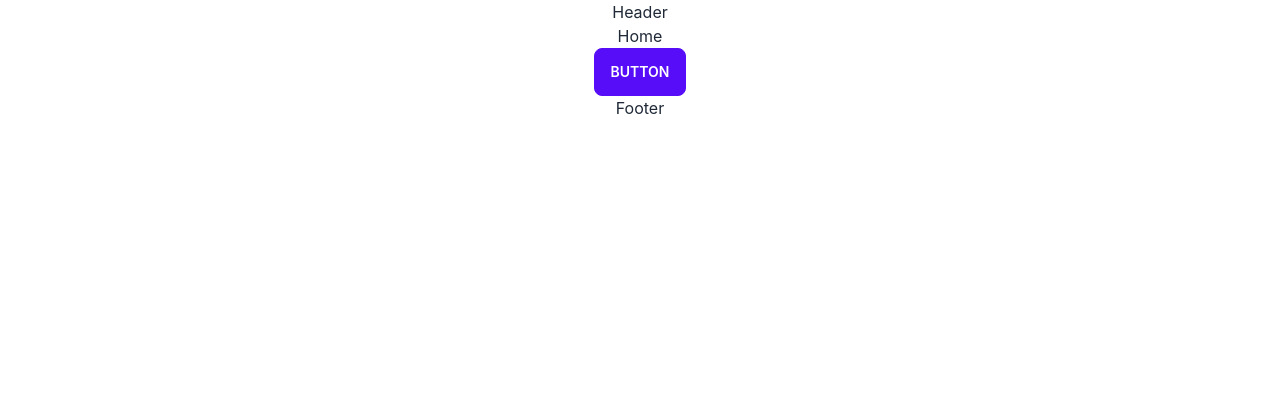
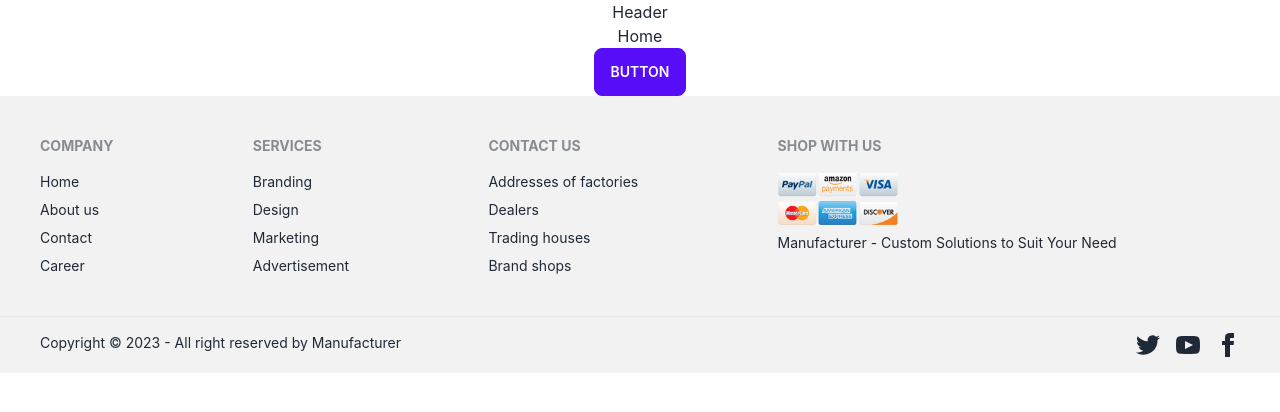
Before and after one commit to crescentpartha/Manufacturer, a React (Create React App) app in the folder manufacturer/: page / in a window 1280 px wide. Shown: the top 412 px of the page. Built offline with nearby package versions, Linux system fonts and the light colour scheme.

Commit message:
Footer section added

```diff
--- a/manufacturer/src/components/Shared/Footer.js
+++ b/manufacturer/src/components/Shared/Footer.js
@@ -1,9 +1,52 @@
 import React from 'react';
+import { Link } from 'react-router-dom';
+import payment from '../../images/payment.png';
 
 const Footer = () => {
     return (
         <div>
-            <h2>Footer</h2>
+            <footer className="footer p-10 bg-base-200 text-base-content">
+                <div>
+                    <span className="footer-title">Company</span>
+                    <Link className="link link-hover">Home</Link>
+                    <Link className="link link-hover">About us</Link>
+                    <Link className="link link-hover">Contact</Link>
+                    <Link className="link link-hover">Career</Link>
+                </div>
+                <div>
+                    <span className="footer-title">Services</span>
+                    <Link className="link link-hover">Branding</Link>
+                    <Link className="link link-hover">Design</Link>
+                    <Link className="link link-hover">Marketing</Link>
+                    <Link className="link link-hover">Advertisement</Link>
+                </div>
+                <div>
+                    <span className="footer-title">Contact us</span>
+                    <Link className="link link-hover">Addresses of factories</Link>
+                    <Link className="link link-hover">Dealers</Link>
+                    <Link className="link link-hover">Trading houses</Link>
+                    <Link className="link link-hover">Brand shops</Link>
+                </div>
+                <div>
+                    <span className="footer-title">Shop with us</span>
+                    <div className="items-center grid-flow-col">
+                        <img width="120" height="80" src={payment} alt="Payment Method" />
+                    </div>
+                    <Link className="link link-hover">Manufacturer - Custom Solutions to Suit Your Need</Link>
+                </div>
+            </footer>
+            <footer className="footer px-10 py-4 border-t bg-base-200 text-base-content border-base-300">
+                <div className="items-center grid-flow-col">
+                    <p>Copyright © {new Date().getFullYear()} - All right reserved by Manufacturer</p>
+                </div>
+                <div className="md:place-self-center md:justify-self-end">
+                    <div className="grid grid-flow-col gap-4">
+                        <Link to='/home'><svg xmlns="http://www.w3.org/2000/svg" width="24" height="24" viewBox="0 0 24 24" className="fill-current hover:text-gray-500"><path d="M24 4.557c-.883.392-1.832.656-2.828.775 1.017-.609 1.798-1.574 2.165-2.724-.951.564-2.005.974-3.127 1.195-.897-.957-2.178-1.555-3.594-1.555-3.179 0-5.515 2.966-4.797 6.045-4.091-.205-7.719-2.165-10.148-5.144-1.29 2.213-.669 5.108 1.523 6.574-.806-.026-1.566-.247-2.229-.616-.054 2.281 1.581 4.415 3.949 4.89-.693.188-1.452.232-2.224.084.626 1.956 2.444 3.379 4.6 3.419-2.07 1.623-4.678 2.348-7.29 2.04 2.179 1.397 4.768 2.212 7.548 2.212 9.142 0 14.307-7.721 13.995-14.646.962-.695 1.797-1.562 2.457-2.549z"></path></svg></Link>
+                        <Link to='/home'><svg xmlns="http://www.w3.org/2000/svg" width="24" height="24" viewBox="0 0 24 24" className="fill-current hover:text-gray-500"><path d="M19.615 3.184c-3.604-.246-11.631-.245-15.23 0-3.897.266-4.356 2.62-4.385 8.816.029 6.185.484 8.549 4.385 8.816 3.6.245 11.626.246 15.23 0 3.897-.266 4.356-2.62 4.385-8.816-.029-6.185-.484-8.549-4.385-8.816zm-10.615 12.816v-8l8 3.993-8 4.007z"></path></svg></Link>
+                        <Link to='/home'><svg xmlns="http://www.w3.org/2000/svg" width="24" height="24" viewBox="0 0 24 24" className="fill-current hover:text-gray-500"><path d="M9 8h-3v4h3v12h5v-12h3.642l.358-4h-4v-1.667c0-.955.192-1.333 1.115-1.333h2.885v-5h-3.808c-3.596 0-5.192 1.583-5.192 4.615v3.385z"></path></svg></Link>
+                    </div>
+                </div>
+            </footer>
         </div>
     );
 };
```
Also changed, not shown: manufacturer/src/images/payment.png (added).
